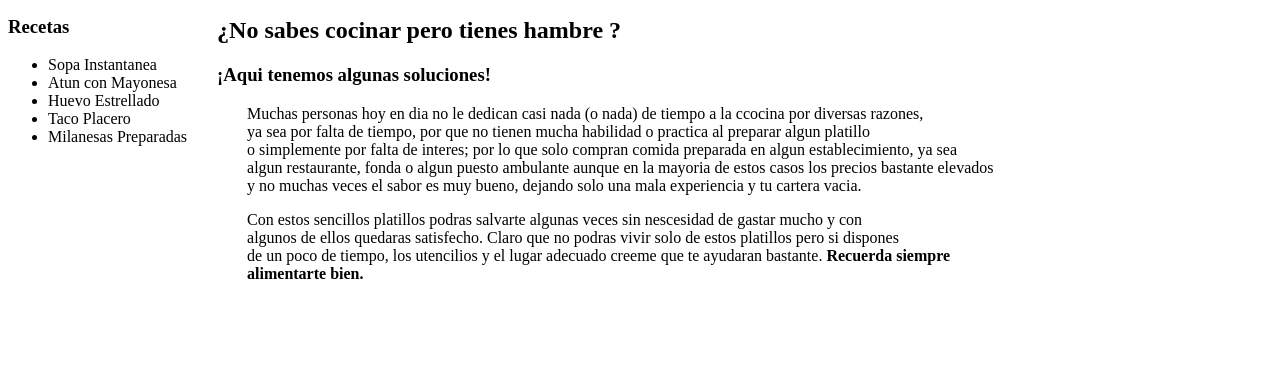
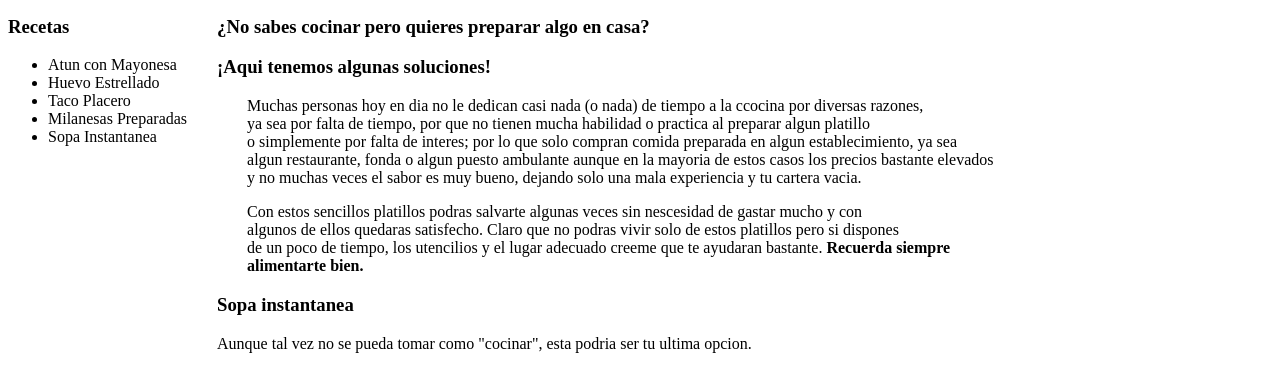
Before and after one commit to Baio-p/Practicas_HTML, a plain HTML site: page pagina/pagina.html in a window 1280 px wide. Shown: the part 108-500 px from the top of the page. Drawn offline with Linux system fonts and the light colour scheme.

Commit message:
cambios a pagina

```diff
--- a/pagina/pagina.html
+++ b/pagina/pagina.html
@@ -8,36 +8,40 @@
 </head>
 <body>
     <header>
-        <h1 style="text-align: left; color: white; background-color:red; width: 100%; margin: 0%; padding: 30px; ">
+        <h1 style="text-align: left; color: white; background-color:red; width: 100%; margin: 0%; padding: 30px;">
             RECETAS SENCILLAS PARA CALMAR EL HAMBRE </h1>
     </header>
     <div style="display: flex;">
         <nav>
             <h3> Recetas </h3>
             <ul>
-                <li> Sopa Instantanea </li>
                 <li> Atun con Mayonesa </li>
                 <li> Huevo Estrellado </li>
                 <li> Taco Placero </li>
                 <li> Milanesas Preparadas </li>
+                <li> Sopa Instantanea </li>
             </ul>
         </nav>
-        <article style="padding-left :30px ;">
-            <H1> <strong> ¿No sabes cocinar pero tienes hambre ? </strong> </H1>
+        <article style="padding-left :30px;">
+            <article >
+            <H1> ¿No sabes cocinar pero quieres preparar algo en casa? </H1>
             <h3> ¡Aqui tenemos algunas soluciones! </h3>
-            <article style="padding-left: 30px;">
-                <p> Muchas personas hoy en dia no le dedican casi nada (o nada) de tiempo a la ccocina por diversas razones, <br>
+                <p style="padding-left: 30px;"> Muchas personas hoy en dia no le dedican casi nada (o nada) de tiempo a la ccocina por diversas razones, <br>
                     ya sea por falta de tiempo, por que no tienen mucha habilidad o practica al preparar algun platillo <br>
                     o simplemente por falta de interes; por lo que solo compran comida preparada en algun establecimiento, ya sea <br>
                     algun restaurante, fonda o algun puesto ambulante aunque en la mayoria de estos casos los precios bastante elevados <br>
                     y no muchas veces el sabor es muy bueno, dejando solo una mala experiencia y tu cartera vacia.
                 </p>
-                <p>
+                <p style="padding-left: 30px;">
                     Con estos sencillos platillos podras salvarte algunas veces sin nescesidad de gastar mucho y con <br>
                     algunos de ellos quedaras satisfecho. Claro que no podras vivir solo de estos platillos pero si dispones <br>
                     de un poco de tiempo, los utencilios y el lugar adecuado creeme que te ayudaran bastante. <strong> Recuerda siempre <br>
                     alimentarte bien. </strong>
                 </p>
+            </article>
+            <article>
+                <h1>Sopa instantanea </h1>
+                    <p> Aunque tal vez no se pueda tomar como "cocinar", esta podria ser tu ultima opcion. </p>
             </article>
         </article>
     </div>
```
